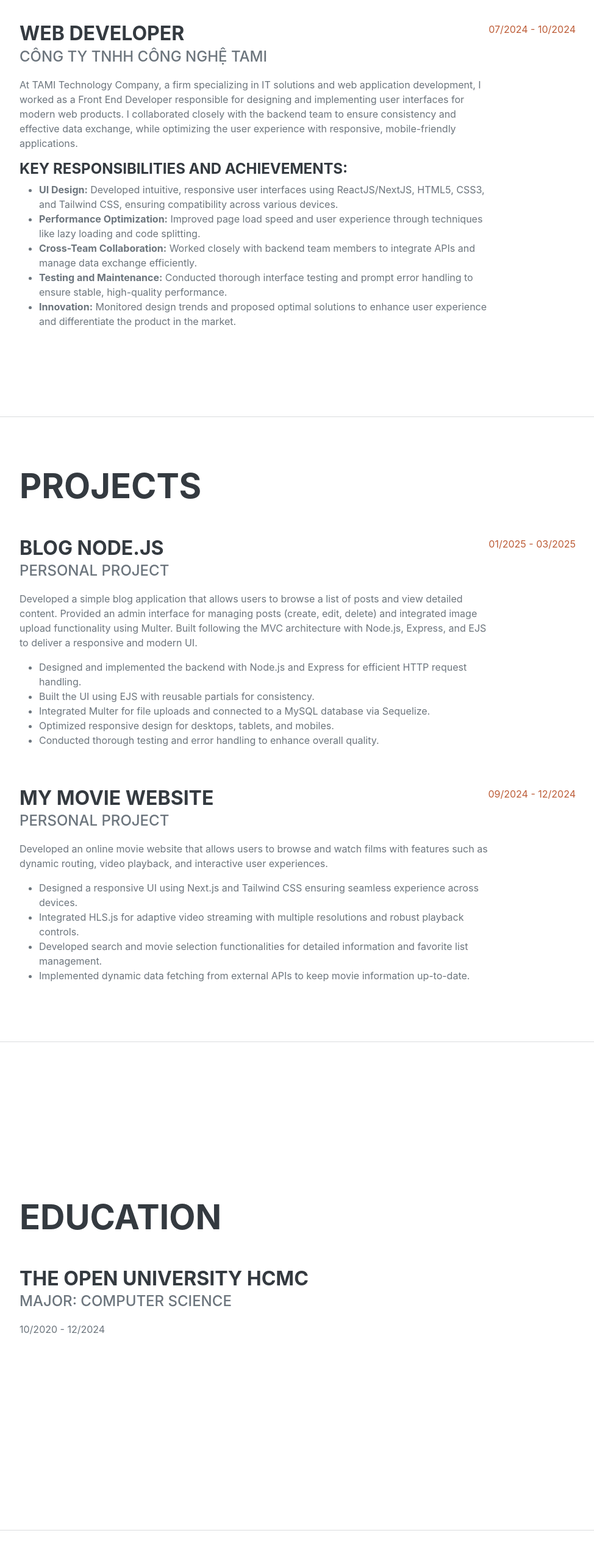
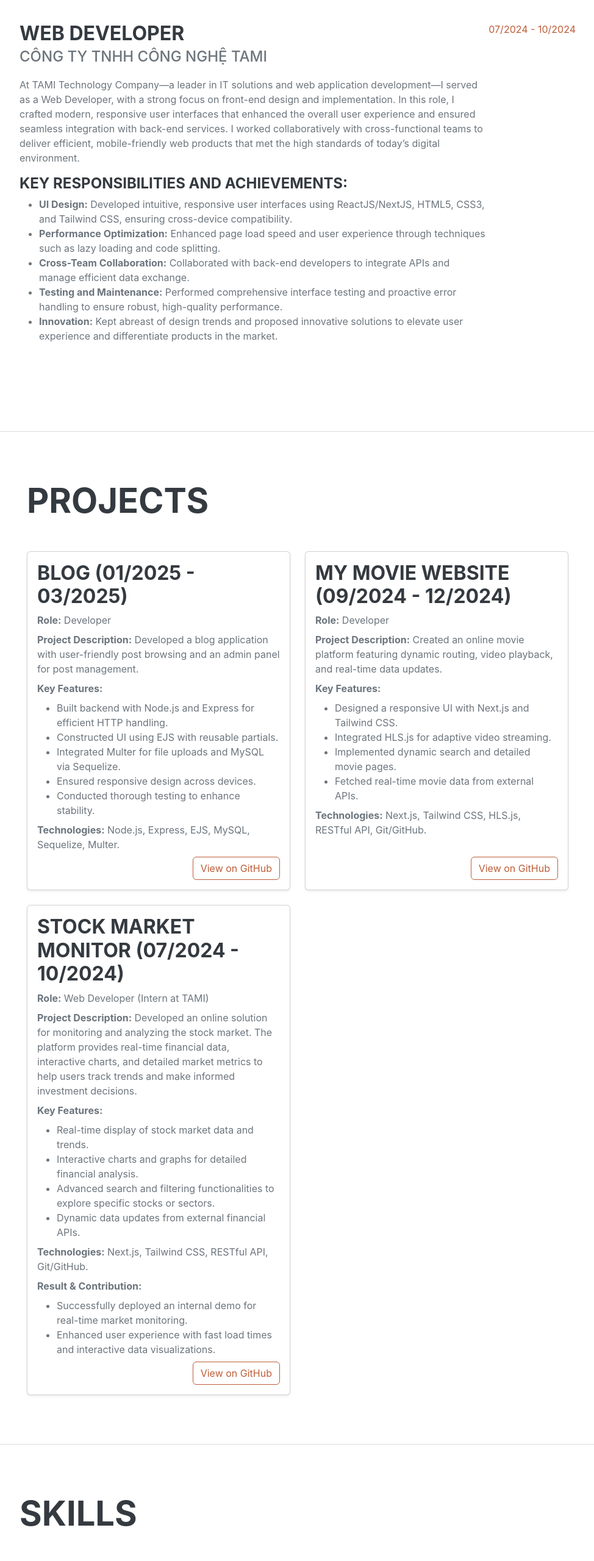
Before and after one commit to dinhanhhhh/CV_TruongDinnAnh, a plain HTML site: page index.html in a window 1280 px wide. Shown: the part 960-3520 px from the top of the page at 61% size, without its empty margins (288-1262 px from the left). Drawn offline with nearby package versions, Linux system fonts and the light colour scheme; a web font is replaced by a local one.

Commit message:
update CV

```diff
--- a/index.html
+++ b/index.html
@@ -132,7 +132,7 @@
       </section>
       <hr class="m-0" />
 
-      <!-- Experience-->
+      <!-- Experience -->
       <section class="resume-section" id="experience">
         <div class="resume-section-content">
           <h2 class="mb-5">Experience</h2>
@@ -143,40 +143,42 @@
               <h3 class="mb-0">WEB DEVELOPER</h3>
               <div class="subheading mb-3">CÔNG TY TNHH CÔNG NGHỆ TAMI</div>
               <p>
-                At TAMI Technology Company, a firm specializing in IT solutions
-                and web application development, I worked as a Front End
-                Developer responsible for designing and implementing user
-                interfaces for modern web products. I collaborated closely with
-                the backend team to ensure consistency and effective data
-                exchange, while optimizing the user experience with responsive,
-                mobile-friendly applications.
+                At TAMI Technology Company—a leader in IT solutions and web
+                application development—I served as a Web Developer, with a
+                strong focus on front-end design and implementation. In this
+                role, I crafted modern, responsive user interfaces that enhanced
+                the overall user experience and ensured seamless integration
+                with back-end services. I worked collaboratively with
+                cross-functional teams to deliver efficient, mobile-friendly web
+                products that met the high standards of today’s digital
+                environment.
               </p>
               <h4>Key Responsibilities and Achievements:</h4>
               <ul>
                 <li>
                   <strong>UI Design:</strong> Developed intuitive, responsive
                   user interfaces using ReactJS/NextJS, HTML5, CSS3, and
-                  Tailwind CSS, ensuring compatibility across various devices.
+                  Tailwind CSS, ensuring cross-device compatibility.
                 </li>
                 <li>
-                  <strong>Performance Optimization:</strong> Improved page load
-                  speed and user experience through techniques like lazy loading
-                  and code splitting.
+                  <strong>Performance Optimization:</strong> Enhanced page load
+                  speed and user experience through techniques such as lazy
+                  loading and code splitting.
                 </li>
                 <li>
-                  <strong>Cross-Team Collaboration:</strong> Worked closely with
-                  backend team members to integrate APIs and manage data
-                  exchange efficiently.
+                  <strong>Cross-Team Collaboration:</strong> Collaborated with
+                  back-end developers to integrate APIs and manage efficient
+                  data exchange.
                 </li>
                 <li>
-                  <strong>Testing and Maintenance:</strong> Conducted thorough
-                  interface testing and prompt error handling to ensure stable,
-                  high-quality performance.
+                  <strong>Testing and Maintenance:</strong> Performed
+                  comprehensive interface testing and proactive error handling
+                  to ensure robust, high-quality performance.
                 </li>
                 <li>
-                  <strong>Innovation:</strong> Monitored design trends and
-                  proposed optimal solutions to enhance user experience and
-                  differentiate the product in the market.
+                  <strong>Innovation:</strong> Kept abreast of design trends and
+                  proposed innovative solutions to elevate user experience and
+                  differentiate products in the market.
                 </li>
               </ul>
             </div>
@@ -186,105 +188,160 @@
           </div>
         </div>
       </section>
+
       <hr class="m-0" />
 
-      <!-- Projects-->
+      <!-- Projects Section - Improved -->
       <section class="resume-section" id="projects">
-        <div class="resume-section-content">
+        <div class="container">
           <h2 class="mb-5">Projects</h2>
-          <!-- Project 1 -->
-          <div
-            class="d-flex flex-column flex-md-row justify-content-between mb-5"
+          <div class="row g-4">
+            <!-- Project Card: Blog Node.js -->
+            <div class="col-md-6">
+              <div class="card h-100 shadow-sm">
+                <div class="card-body d-flex flex-column">
+                  <h3 class="card-title">Blog (01/2025 - 03/2025)</h3>
+                  <p class="mb-2"><strong>Role:</strong> Developer</p>
+                  <p class="mb-2">
+                    <strong>Project Description:</strong> Developed a blog
+                    application with user-friendly post browsing and an admin
+                    panel for post management.
+                  </p>
+                  <p class="mb-2"><strong>Key Features:</strong></p>
+                  <ul class="mb-2">
+                    <li>
+                      Built backend with Node.js and Express for efficient HTTP
+                      handling.
+                    </li>
+                    <li>Constructed UI using EJS with reusable partials.</li>
+                    <li>
+                      Integrated Multer for file uploads and MySQL via
+                      Sequelize.
+                    </li>
+                    <li>Ensured responsive design across devices.</li>
+                    <li>Conducted thorough testing to enhance stability.</li>
+                  </ul>
+                  <p class="mb-2">
+                    <strong>Technologies:</strong> Node.js, Express, EJS, MySQL,
+                    Sequelize, Multer.
+                  </p>
+                  <div class="mt-auto text-end">
+                    <a href="#" target="_blank" class="btn btn-outline-primary"
+                      >View on GitHub</a
                     >
-            <div class="flex-grow-1">
-              <h3 class="mb-0">Blog Node.js</h3>
-              <div class="subheading mb-3">Personal Project</div>
-              <p>
-                Developed a simple blog application that allows users to browse
-                a list of posts and view detailed content. Provided an admin
-                interface for managing posts (create, edit, delete) and
-                integrated image upload functionality using Multer. Built
-                following the MVC architecture with Node.js, Express, and EJS to
-                deliver a responsive and modern UI.
+                  </div>
+                </div>
+              </div>
+            </div>
+
+            <!-- Project Card: My Movie Website -->
+            <div class="col-md-6">
+              <div class="card h-100 shadow-sm">
+                <div class="card-body d-flex flex-column">
+                  <h3 class="card-title">
+                    My Movie Website (09/2024 - 12/2024)
+                  </h3>
+                  <p class="mb-2"><strong>Role:</strong> Developer</p>
+                  <p class="mb-2">
+                    <strong>Project Description:</strong> Created an online
+                    movie platform featuring dynamic routing, video playback,
+                    and real-time data updates.
                   </p>
-              <ul>
+                  <p class="mb-2"><strong>Key Features:</strong></p>
+                  <ul class="mb-2">
                     <li>
-                  Designed and implemented the backend with Node.js and Express
-                  for efficient HTTP request handling.
+                      Designed a responsive UI with Next.js and Tailwind CSS.
+                    </li>
+                    <li>Integrated HLS.js for adaptive video streaming.</li>
+                    <li>
+                      Implemented dynamic search and detailed movie pages.
+                    </li>
+                    <li>Fetched real-time movie data from external APIs.</li>
+                  </ul>
+                  <p class="mb-2">
+                    <strong>Technologies:</strong> Next.js, Tailwind CSS,
+                    HLS.js, RESTful API, Git/GitHub.
+                  </p>
+                  <div class="mt-auto text-end">
+                    <a
+                      href="https://github.com/dinhanhhhh/my-movie"
+                      target="_blank"
+                      class="btn btn-outline-primary"
+                      >View on GitHub</a
+                    >
+                  </div>
+                </div>
+              </div>
+            </div>
+
+            <!-- Project Card: Stock Market Monitor -->
+            <div class="col-md-6">
+              <div class="card h-100 shadow-sm">
+                <div class="card-body d-flex flex-column">
+                  <!-- Project Name & Duration -->
+                  <h3 class="card-title">
+                    Stock Market Monitor (07/2024 - 10/2024)
+                  </h3>
+                  <!-- Role -->
+                  <p class="mb-2">
+                    <strong>Role:</strong> Web Developer (Intern at TAMI)
+                  </p>
+                  <!-- Project Description/Objective -->
+                  <p class="mb-2">
+                    <strong>Project Description:</strong> Developed an online
+                    solution for monitoring and analyzing the stock market. The
+                    platform provides real-time financial data, interactive
+                    charts, and detailed market metrics to help users track
+                    trends and make informed investment decisions.
+                  </p>
+                  <!-- Key Features -->
+                  <p class="mb-2"><strong>Key Features:</strong></p>
+                  <ul class="mb-2">
+                    <li>Real-time display of stock market data and trends.</li>
+                    <li>
+                      Interactive charts and graphs for detailed financial
+                      analysis.
                     </li>
                     <li>
-                  Built the UI using EJS with reusable partials for consistency.
+                      Advanced search and filtering functionalities to explore
+                      specific stocks or sectors.
+                    </li>
+                    <li>Dynamic data updates from external financial APIs.</li>
+                  </ul>
+                  <!-- Technologies -->
+                  <p class="mb-2">
+                    <strong>Technologies:</strong> Next.js, Tailwind CSS,
+                    RESTful API, Git/GitHub.
+                  </p>
+                  <!-- Result & Contribution -->
+                  <p class="mb-2"><strong>Result & Contribution:</strong></p>
+                  <ul class="mb-2">
+                    <li>
+                      Successfully deployed an internal demo for real-time
+                      market monitoring.
                     </li>
                     <li>
-                  Integrated Multer for file uploads and connected to a MySQL
-                  database via Sequelize.
-                </li>
-                <li>
-                  Optimized responsive design for desktops, tablets, and
-                  mobiles.
-                </li>
-                <li>
-                  Conducted thorough testing and error handling to enhance
-                  overall quality.
+                      Enhanced user experience with fast load times and
+                      interactive data visualizations.
                     </li>
                   </ul>
-            </div>
-            <div class="flex-shrink-0">
-              <span class="text-primary">01/2025 - 03/2025</span>
+                  <!-- GitHub Repository Link -->
+                  <div class="mt-auto text-end">
+                    <a
+                      href="https://github.com/TAMI-INTERNS/Eagle-eye/"
+                      target="_blank"
+                      class="btn btn-outline-primary"
+                    >
+                      View on GitHub
+                    </a>
                   </div>
                 </div>
-          <!-- Project 2 -->
-          <div class="d-flex flex-column flex-md-row justify-content-between">
-            <div class="flex-grow-1">
-              <h3 class="mb-0">My Movie Website</h3>
-              <div class="subheading mb-3">Personal Project</div>
-              <p>
-                Developed an online movie website that allows users to browse
-                and watch films with features such as dynamic routing, video
-                playback, and interactive user experiences.
-              </p>
-              <ul>
-                <li>
-                  Designed a responsive UI using Next.js and Tailwind CSS
-                  ensuring seamless experience across devices.
-                </li>
-                <li>
-                  Integrated HLS.js for adaptive video streaming with multiple
-                  resolutions and robust playback controls.
-                </li>
-                <li>
-                  Developed search and movie selection functionalities for
-                  detailed information and favorite list management.
-                </li>
-                <li>
-                  Implemented dynamic data fetching from external APIs to keep
-                  movie information up-to-date.
-                </li>
-              </ul>
               </div>
-            <div class="flex-shrink-0">
-              <span class="text-primary">09/2024 - 12/2024</span>
             </div>
           </div>
         </div>
       </section>
-      <hr class="m-0" />
 
-      <!-- Education-->
-      <section class="resume-section" id="education">
-        <div class="resume-section-content">
-          <h2 class="mb-5">Education</h2>
-          <div
-            class="d-flex flex-column flex-md-row justify-content-between mb-5"
-          >
-            <div class="flex-grow-1">
-              <h3 class="mb-0">THE OPEN UNIVERSITY HCMC</h3>
-              <div class="subheading mb-3">Major: Computer Science</div>
-              <p>10/2020 - 12/2024</p>
-            </div>
-          </div>
-        </div>
-      </section>
       <hr class="m-0" />
 
       <!-- Add Devicon CDN in the head section if not already added -->
@@ -302,61 +359,91 @@
           <div class="subheading mb-3">Front-End Development</div>
           <ul class="list-inline dev-icons">
             <li class="list-inline-item text-center">
-              <i class="devicon-html5-plain" style="font-size: 1.5rem"></i>
+              <i
+                class="devicon-html5-plain colored"
+                style="font-size: 1.5rem; display: inline-block"
+              ></i>
               <br /><span style="font-size: 0.9rem">HTML5</span>
             </li>
             <li class="list-inline-item text-center">
-              <i class="devicon-css3-plain" style="font-size: 1.5rem"></i>
+              <i
+                class="devicon-css3-plain colored"
+                style="font-size: 1.5rem; display: inline-block"
+              ></i>
               <br /><span style="font-size: 0.9rem">CSS3</span>
             </li>
             <li class="list-inline-item text-center">
-              <i class="devicon-javascript-plain" style="font-size: 1.5rem"></i>
+              <i
+                class="devicon-javascript-plain colored"
+                style="font-size: 1.5rem; display: inline-block"
+              ></i>
               <br /><span style="font-size: 0.9rem">JavaScript</span>
             </li>
             <li class="list-inline-item text-center">
-              <i class="devicon-typescript-plain" style="font-size: 1.5rem"></i>
+              <i
+                class="devicon-typescript-plain colored"
+                style="font-size: 1.5rem; display: inline-block"
+              ></i>
               <br /><span style="font-size: 0.9rem">TypeScript</span>
             </li>
             <li class="list-inline-item text-center">
-              <i class="devicon-react-original" style="font-size: 1.5rem"></i>
+              <i
+                class="devicon-react-original colored"
+                style="font-size: 1.5rem; display: inline-block"
+              ></i>
               <br /><span style="font-size: 0.9rem">React</span>
             </li>
             <li class="list-inline-item text-center">
               <img
                 src="https://cdn.jsdelivr.net/npm/simple-icons@latest/icons/nextdotjs.svg"
                 alt="Next.js"
-                style="width: 1.5rem; margin-bottom: 5px"
+                style="width: 1.5rem; margin-bottom: 5px; display: inline-block"
               />
               <br /><span style="font-size: 0.9rem">Next.js</span>
             </li>
           </ul>
 
           <!-- Back-End & Database -->
-          <div class="subheading mb-3">Back-End & Database</div>
+          <div class="subheading mb-3">Back-End &amp; Database</div>
           <ul class="list-inline dev-icons">
             <li class="list-inline-item text-center">
-              <i class="devicon-nodejs-plain" style="font-size: 1.5rem"></i>
+              <i
+                class="devicon-nodejs-plain colored"
+                style="font-size: 1.5rem; display: inline-block"
+              ></i>
               <br /><span style="font-size: 0.9rem">Node.js</span>
             </li>
             <li class="list-inline-item text-center">
-              <i class="devicon-express-original" style="font-size: 1.5rem"></i>
+              <i
+                class="devicon-express-original colored"
+                style="font-size: 1.5rem; display: inline-block"
+              ></i>
               <br /><span style="font-size: 0.9rem">Express</span>
             </li>
             <li class="list-inline-item text-center">
-              <i class="devicon-mysql-plain" style="font-size: 1.5rem"></i>
+              <i
+                class="devicon-mysql-plain colored"
+                style="font-size: 1.5rem; display: inline-block"
+              ></i>
               <br /><span style="font-size: 0.9rem">MySQL</span>
             </li>
           </ul>
 
           <!-- Tools & Version Control -->
-          <div class="subheading mb-3">Tools & Version Control</div>
+          <div class="subheading mb-3">Tools &amp; Version Control</div>
           <ul class="list-inline dev-icons">
             <li class="list-inline-item text-center">
-              <i class="devicon-git-plain" style="font-size: 1.5rem"></i>
+              <i
+                class="devicon-git-plain colored"
+                style="font-size: 1.5rem; display: inline-block"
+              ></i>
               <br /><span style="font-size: 0.9rem">Git</span>
             </li>
             <li class="list-inline-item text-center">
-              <i class="devicon-github-original" style="font-size: 1.5rem"></i>
+              <i
+                class="devicon-github-original colored"
+                style="font-size: 1.5rem; display: inline-block"
+              ></i>
               <br /><span style="font-size: 0.9rem">GitHub</span>
             </li>
           </ul>
@@ -370,7 +457,6 @@
           </p>
         </div>
       </section>
-
       <hr class="m-0" />
     </div>
     <!-- Bootstrap core JS-->
```
Also changed, not shown: js/scripts.js (+0 -9 lines). Lines whose indentation alone changed are shown as unchanged.
